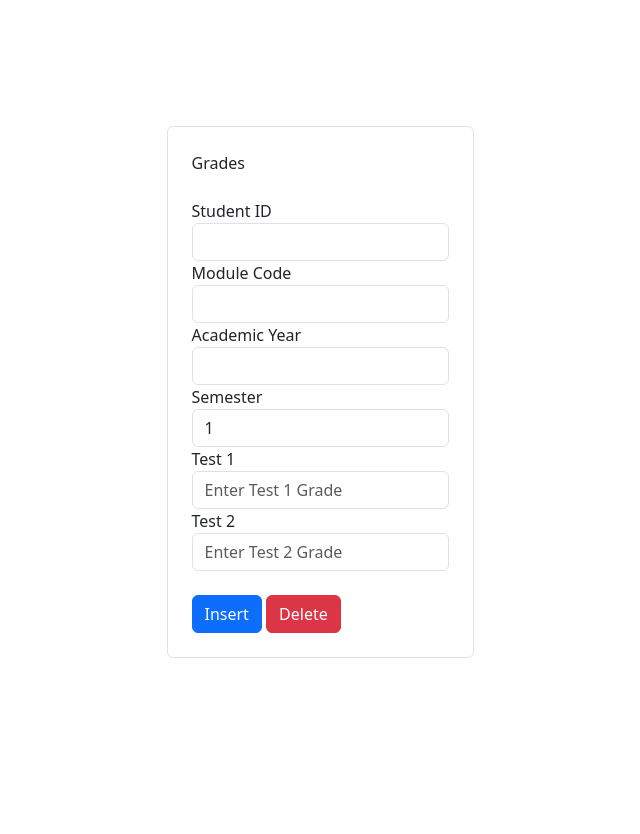
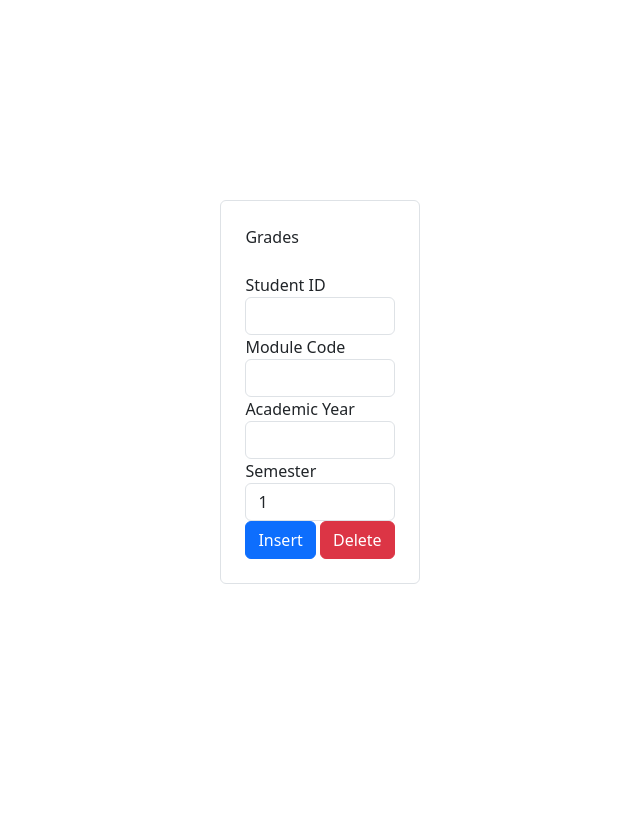
Before and after one commit to ReinerYaeger/AiExpertSystem, a Django app: page /grades/ in a window 1280 px wide. Shown: the part 56-890 px from the top of the page, without its empty margins (320-960 px from the left). Run offline with Django 4.2, Linux system fonts and the light colour scheme; data that the repository does not hold is empty; parts of the project's set-up code (start-up, migrations or seed data) failed here and were passed over; some libraries are stand-ins or nearby versions.

Commit message:
remove test

```diff
--- a/ai_expert_system/views.py
+++ b/ai_expert_system/views.py
@@ -168,8 +168,6 @@
             'academic_year': grade[2],
             'semester': grade[3],
             'grade_points': grade[4],
-            'test_1': grade[5],
-            'test_2': grade[6],
         })
 
     return JsonResponse({'student_details': formatted_grades})
--- a/templates/grades/grades.html
+++ b/templates/grades/grades.html
@@ -54,14 +54,6 @@
                                 <option value="3">3</option>
                             </select>
                     </div>
-                    <div class="form-group">
-                        <label for="test_1">Test 1</label>
-                        <input type="text" class="form-control" name="test_1" id="test_1" placeholder="Enter Test 1 Grade" />
-                    </div>
-                    <div class="form-group">
-                        <label for="test_2">Test 2</label>
-                        <input type="text" class="form-control" name="test_2" id="test_2" placeholder="Enter Test 2 Grade" />
-                    </div><br>
                     <button type="submit" class="btn btn-primary" name="insert_grade">Insert</button>
                     <button type="submit" class="btn btn-danger" name="delete_grade">Delete</button>
                 </form>
```
